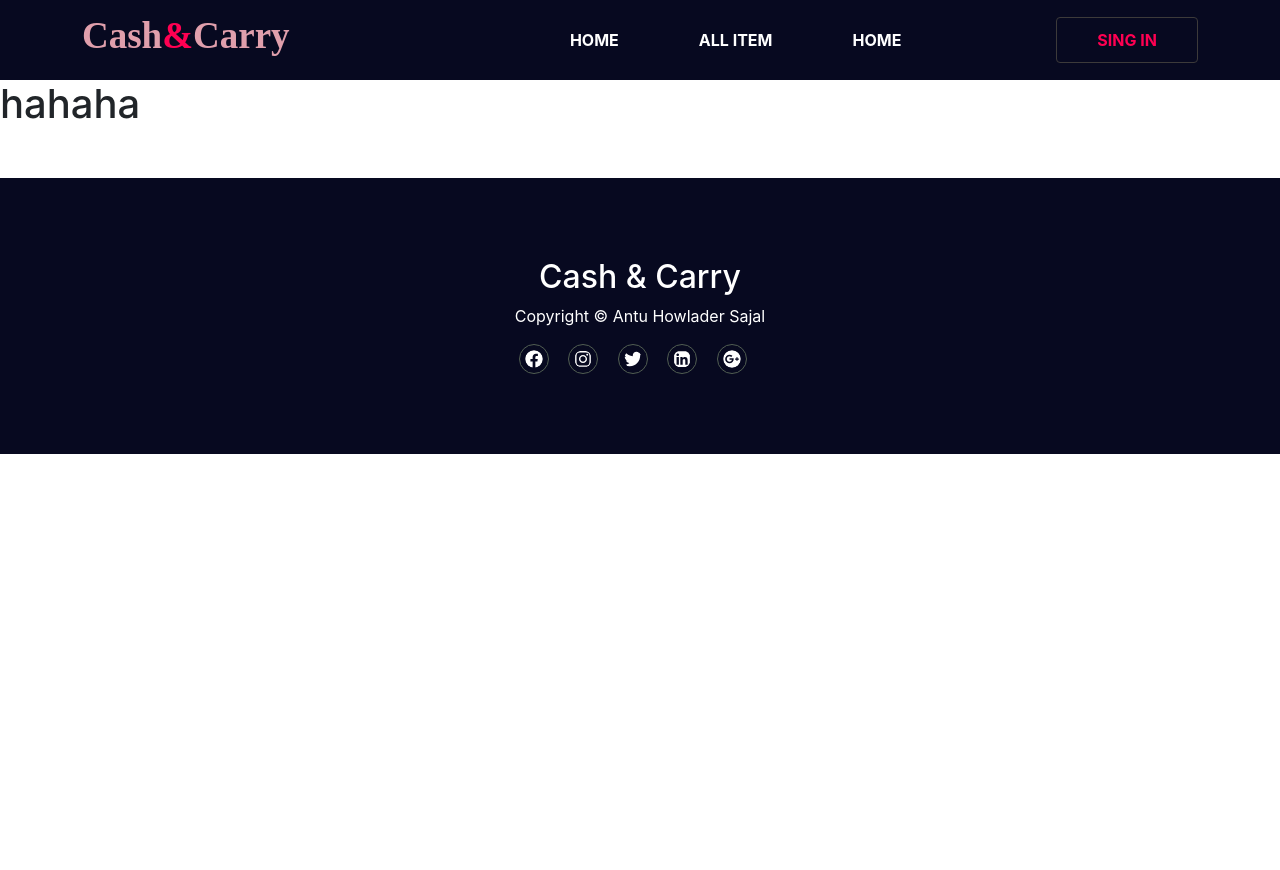
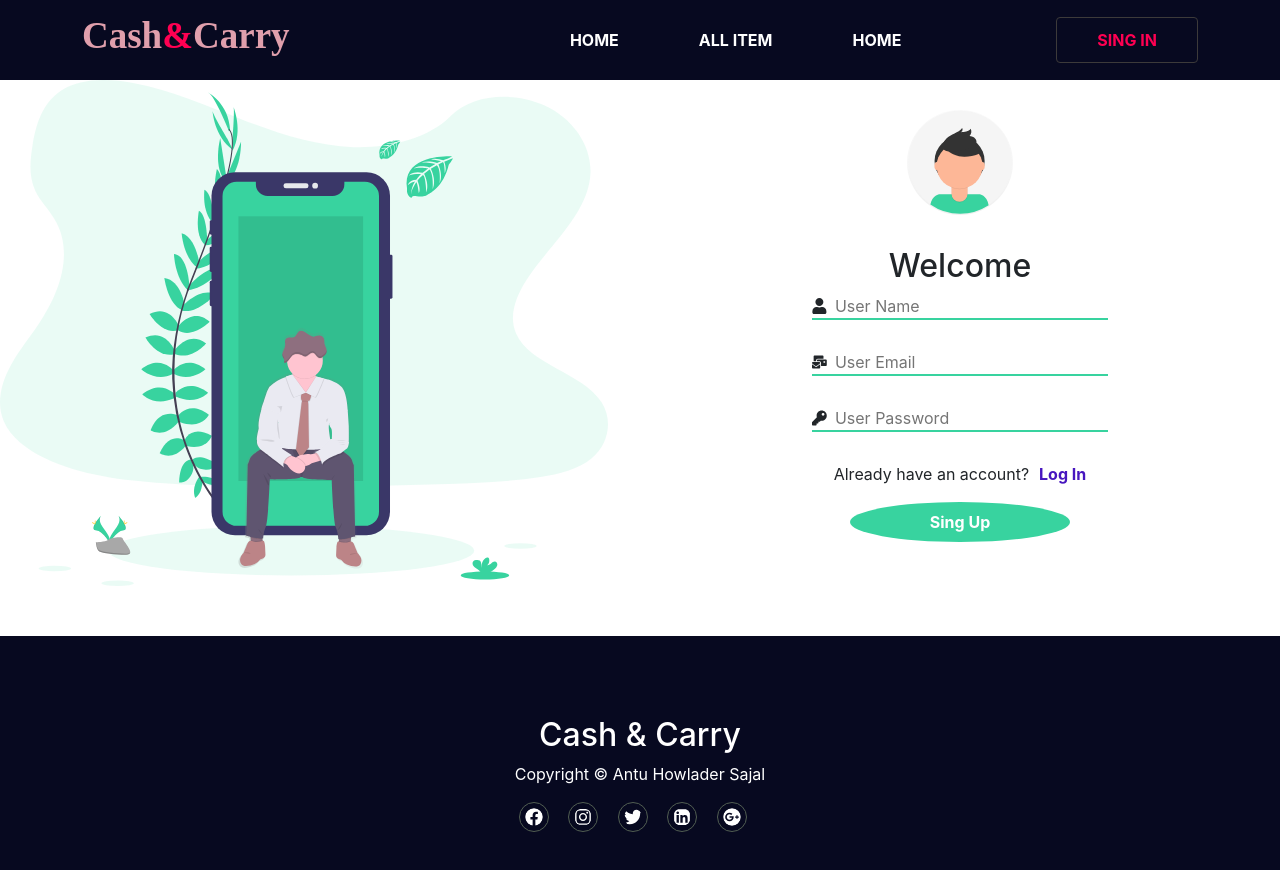
Before and after one commit to Sajalhowlader/invento-warehouse, a React (Create React App) app: page /singUp in a window 1280 px wide. Shown: the top 870 px of the page. Before the commit the page ends 800 px from the top, so only its background shows below. Built offline with nearby package versions, Linux system fonts and the light colour scheme.

Commit message:
add sing up component

```diff
--- a/src/App.js
+++ b/src/App.js
@@ -16,6 +16,7 @@ function App() {
       <Header />
       <Routes>
         <Route path='/' element={<Home />} />
+        <Route path='home' element={<Home />} />
         <Route path='allItems' element={<AllItems />} />
         <Route path='singIn' element={<SingIn />} />
         <Route path='singUp' element={<SingUp />} />
--- a/src/Pages/AllCss/AllCss.css
+++ b/src/Pages/AllCss/AllCss.css
@@ -141,10 +141,8 @@
     display: block;
     margin: 0 auto;
     width: 70%;
-
     border-bottom: 2px solid #38d39f;
-
-    margin-bottom: 20px;
+    margin-bottom: 30px;
 
 }
 
@@ -188,19 +186,9 @@
     margin-bottom: 14px;
 }
 
-.submit-type {
-    border: none;
-    padding: 8px;
-    font-weight: bold;
-    color: white;
-    background: #38d39f;
-    width: 52%;
-    border-radius: 50%;
-    margin-bottom: 14px;
-}
+
 
 .google-btn {
-    padding: 0px;
     display: flex;
     align-items: center;
     justify-content: center;
@@ -211,7 +199,8 @@
     padding: 7px 0px;
     border-radius: 50%;
     font-weight: bold;
-    background: #a46da5;
+    background: #3a0760;
+    color: white;
 }
 
 .google-btn img {
--- a/src/Pages/User/SingIn/SingIn.js
+++ b/src/Pages/User/SingIn/SingIn.js
@@ -3,7 +3,7 @@ import { useNavigate } from 'react-router-dom';
 import bgImg from '../../../images/bg.svg'
 import userImg from '../../../images/avatar.svg'
 import googleImg from '../../../images/google3.png'
-import { FaKey, FaUser } from 'react-icons/fa';
+import { FaKey, FaMailBulk, } from 'react-icons/fa';
 const SingIn = () => {
     const navigate = useNavigate()
     const handleSingUp = () => {
@@ -19,7 +19,7 @@ const SingIn = () => {
                     <img src={userImg} alt="" className="user-img" />
                     <h2>Welcome</h2>
                     <form>
-                        <span className='d-flex align-items-center user-input'> <FaUser className='me-2' />
+                        <span className='d-flex align-items-center user-input'> <FaMailBulk className='me-2' />
                             <input className='' placeholder='User Email' type="email" name="" />
                         </span>
                         <span className='d-flex align-items-center user-input '>
@@ -27,7 +27,7 @@ const SingIn = () => {
                             <input className='' type="password" name="" placeholder='User Password' />
                         </span>
                         <p>New to C&A Werehouse?<strong className='strong' onClick={handleSingUp}>Register Now</strong></p>
-                        <input className='submit-type' type="submit" value="Done" />
+                        <input className='submit-type' type="submit" value="Sing In" />
                     </form>
                     <div className="or-container">
                         <div></div>
--- a/src/Pages/User/SingUp/SingUp.js
+++ b/src/Pages/User/SingUp/SingUp.js
@@ -1,9 +1,40 @@
 import React from 'react';
-
+import { useNavigate } from 'react-router-dom';
+import bgImg from '../../../images/bg.svg'
+import userImg from '../../../images/avatar.svg'
+import { FaKey, FaMailBulk, FaUser } from 'react-icons/fa';
 const SingUp = () => {
+    const navigate = useNavigate()
+    const handleSingIn = () => {
+        navigate('/singIn')
+    }
     return (
         <div>
-            <h1>hahaha</h1>
+            <div className="divider-container">
+                <div className="divider-img">
+                    <img src={bgImg} alt="" />
+                </div>
+                <div className="divider-info">
+                    <img src={userImg} alt="" className="user-img" />
+                    <h2>Welcome</h2>
+                    <form>
+                        <span className='d-flex align-items-center user-input'> <FaUser className='me-2' />
+                            <input className='' placeholder='User Name' type="text" name="" />
+                        </span>
+                        <span className='d-flex align-items-center user-input'> <FaMailBulk className='me-2' />
+                            <input className='' placeholder='User Email' type="text" name="" />
+                        </span>
+                        <span className='d-flex align-items-center user-input '>
+                            <FaKey className='me-2' />
+                            <input className='' type="password" name="" placeholder='User Password' />
+                        </span>
+                        <p>Already have an account?<strong className='strong' onClick={handleSingIn}>Log In</strong></p>
+                        <input className='submit-type' type="submit" value="Sing Up" />
+                    </form>
+
+                </div>
+
+            </div>
         </div>
     );
 };
```
